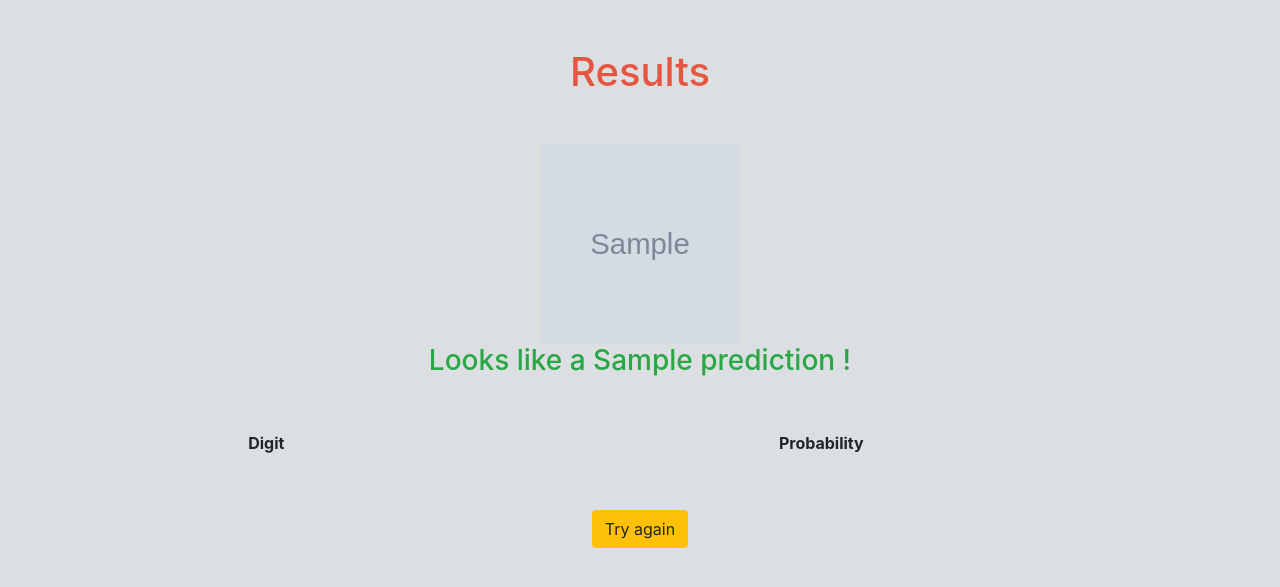
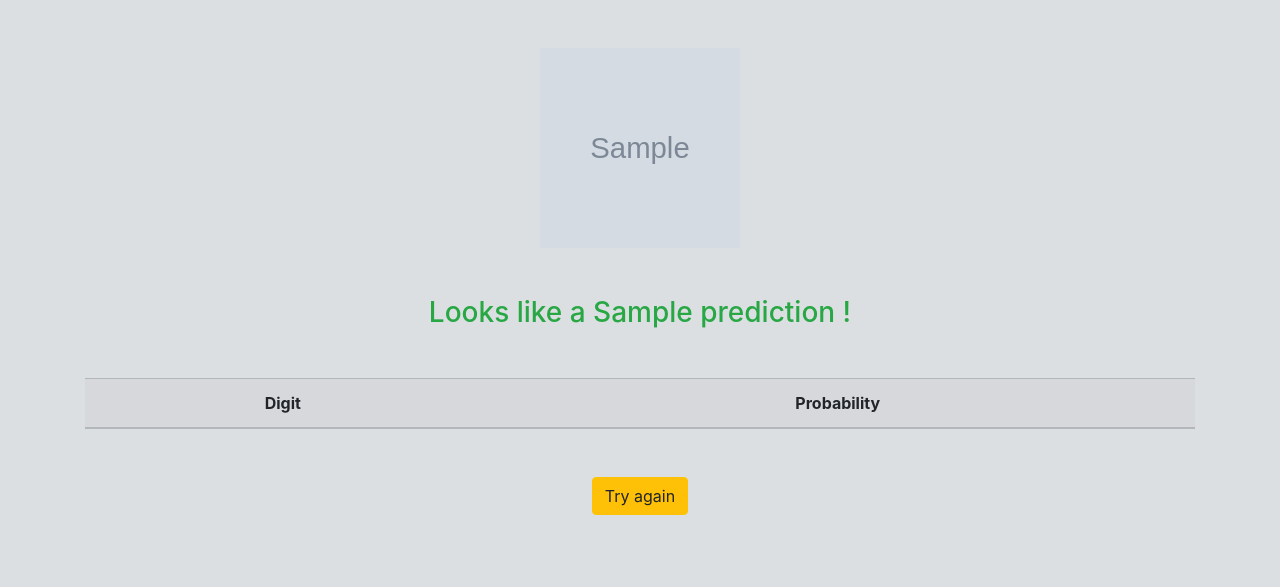
Before and after one commit to xuansonle/Python_DigitRecognizer, a Flask app: template templates/results.html in a window 1280 px wide. Shown: the top 587 px of the page. Run offline with Flask 2, Linux system fonts and the light colour scheme; the template is opened without the code that fills it: most values are stand-ins (such as "Sample title", 1, 10 or a date in 2020); grey boxes marked "Sample" are stand-in pictures; lists and menus that the app fills with data are empty; some libraries are stand-ins or nearby versions; some web fonts are replaced.

Commit message:
Final commit

```diff
--- a/app.py
+++ b/app.py
@@ -21,7 +21,7 @@ app = flask.Flask(__name__, template_folder='templates')
 #First route : Render the initial drawing template
 @app.route('/', methods=['GET','POST'])
 def home():
-    return render_template('draw.html')
+    return render_template('home.html')
 
 #Second route : Use our model to make prediction - render the results page.
 @app.route('/predict', methods=['GET','POST'])
@@ -46,8 +46,8 @@ def predict():
 
             # Resizing and reshaping to keep the ratio.
             image = cv2.resize(image, (28,28), interpolation = cv2.INTER_AREA)
+
             image = np.asarray(image, dtype="uint8")
-
             image = image.reshape(-1, 28, 28, 1).astype('float32')
             image /= 255.0
 
@@ -60,7 +60,7 @@ def predict():
 
         else:
 
-            return render_template('results.html')
+            return render_template('home.html')
 
     else:
 
--- a/static/js/draw.js
+++ b/static/js/draw.js
@@ -70,4 +70,8 @@ function save() {
     var userDrawing_Image = document.getElementById("user-drawing");
     userDrawing_Image.src = canvas.toDataURL();
   }
+  else {
+    console.log("Hiii");
+    alert("Please draw something to continue");
+  }
 }
--- a/templates/base.html
+++ b/templates/base.html
@@ -4,7 +4,7 @@
 <head>
     <title>Digit Regcognizer</title>
 
-    <link rel="shortcut icon" href="">
+    <link rel="shortcut icon" href="#" />
 
     <link href="https://fonts.googleapis.com/css?family=Roboto" rel="stylesheet">
     <link href="https://fonts.googleapis.com/css?family=Arima+Madurai:500" rel="stylesheet">
--- a/templates/results.html
+++ b/templates/results.html
@@ -6,15 +6,13 @@
 
 {%block body%}
 
-<h1 class="mb-5">Results</h1>
 <div class="results mb-5">
     {%if prediction%}
 
-    <img src={{imageURL}} id="user-drawing" alt="User drawing" width="200" height="200">
+    <img class="mb-5" src={{imageURL}} id="user-drawing" alt="User drawing" width="200" height="200">
 
     <h3 class="text-success mb-5">Looks like a {{ prediction }} ! </h3>
-    <div>
-        <table class="table table-sm">
+    <table class="table table-secondary">
         <thead>
             <tr>
                 <th scope="col">Digit</th>
@@ -39,7 +37,6 @@
             {% endfor %}
         </tbody>
     </table>
-    </div>
     {%else%}
     <h2 class="mb-5">Nothing to predict ! </h2>
     {%endif%}
```
Also changed, not shown: templates/home.html (renamed from templates/draw.html). Lines whose indentation alone changed are shown as unchanged.
